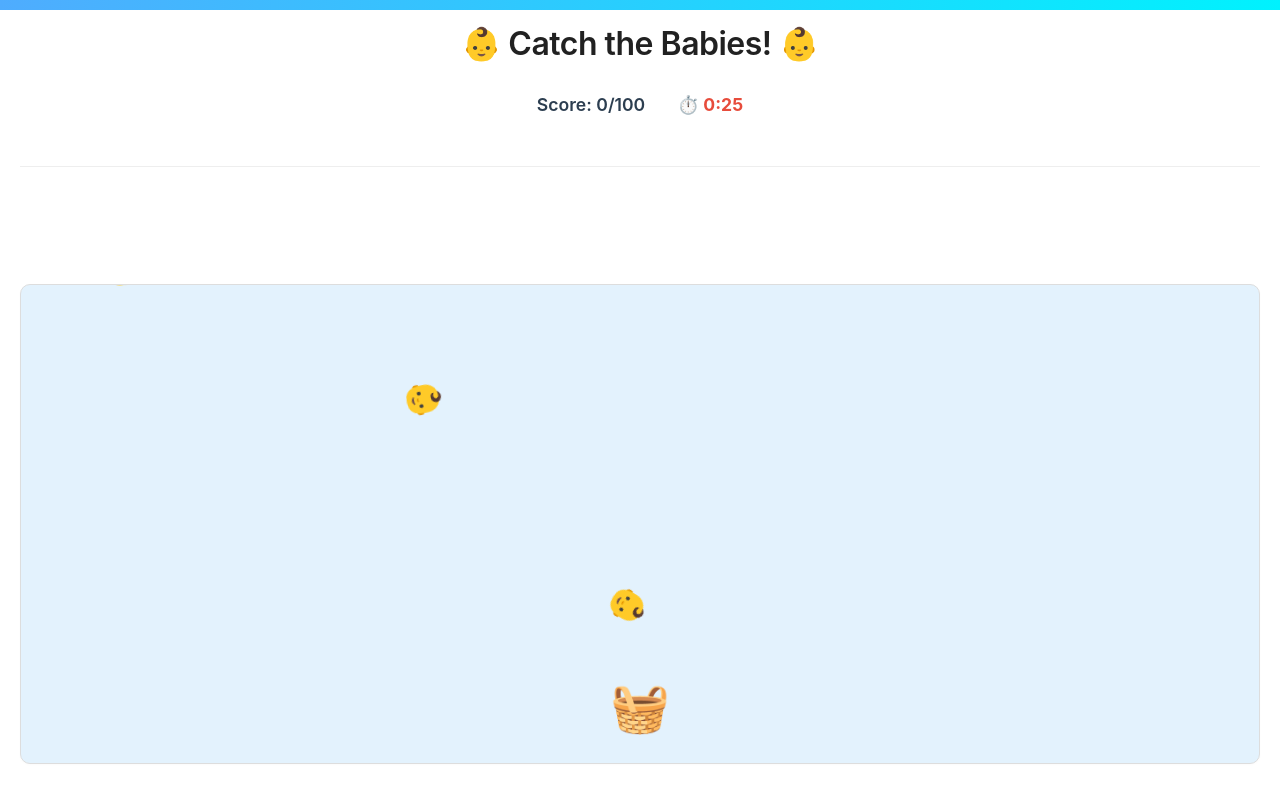
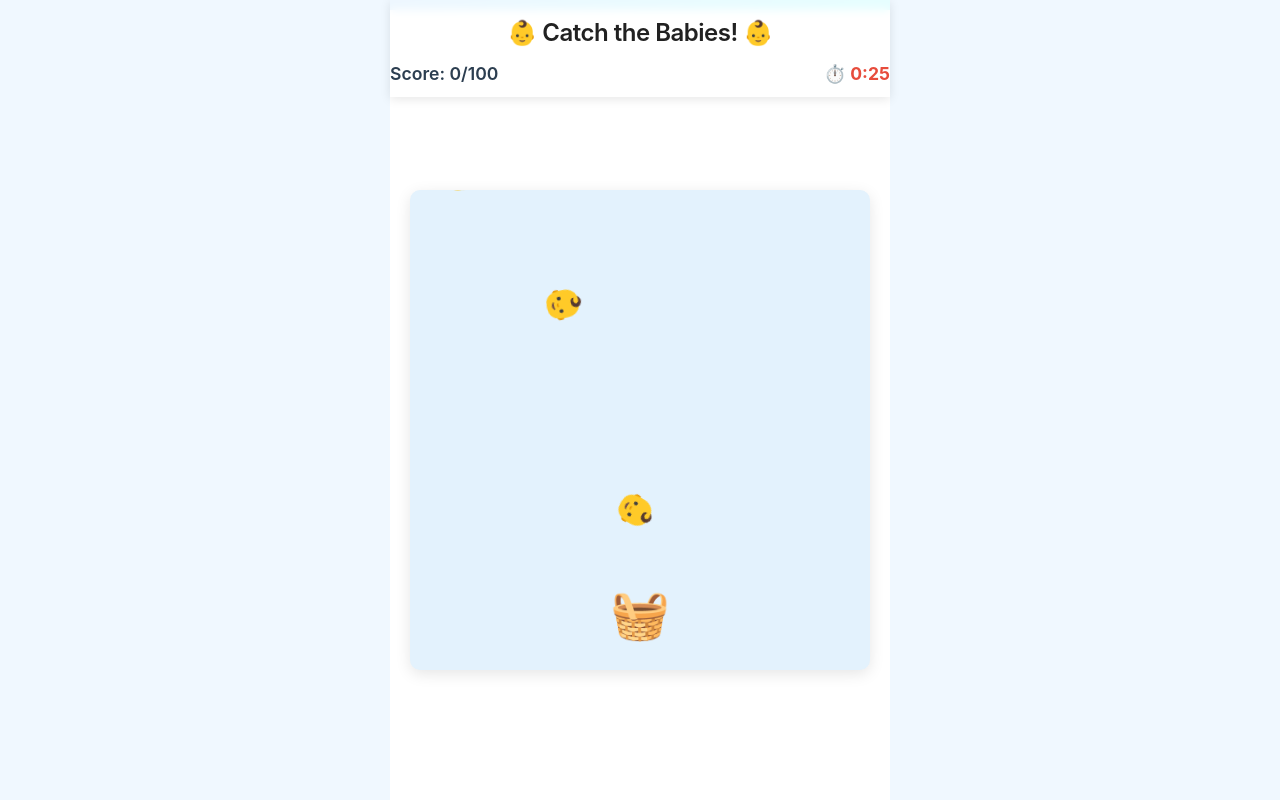
Before and after one commit to francisvac/babygame, a plain HTML site: page index.html in a window 1280 px wide. Drawn offline with Linux system fonts and the light colour scheme.

Commit message:
change size

```diff
--- a/styles.css
+++ b/styles.css
@@ -126,27 +126,34 @@ body {
 }
 
 .game-header {
-    margin-bottom: 2.5rem;
-    padding-bottom: 1.5rem;
-    border-bottom: 1px solid var(--border-color);
+    text-align: center;
+    margin-bottom: 0;
+    padding: 10px 0;
+    position: absolute;
+    top: 0;
+    left: 0;
+    right: 0;
+    z-index: 10;
+    background: rgba(255, 255, 255, 0.9);
+    backdrop-filter: blur(5px);
+    box-shadow: 0 2px 10px rgba(0, 0, 0, 0.1);
 }
 
 h1 {
     color: var(--primary-text);
-    margin: 0 0 1.5rem 0;
-    font-size: 2rem;
+    margin: 0;
+    font-size: 1.5rem;
     font-weight: 600;
     letter-spacing: -0.5px;
+    padding: 5px 0;
 }
 
 .game-stats {
     display: flex;
-    justify-content: center;
-    gap: 2rem;
-    margin: 1.5rem 0;
-    font-size: 1.1rem;
-    color: var(--secondary-text);
-    font-weight: 500;
+    justify-content: space-between;
+    margin-top: 5px;
+    font-size: 0.9rem;
+    color: var(--gray-700);
 }
 
 .game-stats p {
@@ -318,29 +325,28 @@ button.large, .btn.large {
 /* Basket styling */
 .game-container {
     width: 100%;
-    height: 100%;
-    margin: 0;
-    padding: 20px;
-    text-align: center;
+    max-width: 500px;
+    margin: 0 auto;
+    padding: 0 20px 20px;
+    box-sizing: border-box;
     position: relative;
-    background: var(--system-bg);
+    height: 100vh;
     display: flex;
     flex-direction: column;
-    justify-content: space-between;
+    justify-content: center;
+    padding-top: 80px;
 }
 
 #game-area {
     position: relative;
+    background-color: #f0f0f0;
+    border-radius: 10px;
+    overflow: hidden;
+    box-shadow: 0 4px 15px rgba(0, 0, 0, 0.1);
     width: 100%;
-    height: 65vh;
-    max-height: 600px;
-    margin: 2rem auto;
-    overflow: hidden;
-    background: #f7f7f7;
-    border-radius: 12px;
-    border: 1px solid #ddd;
-    touch-action: none;
-    box-shadow: 0 1px 3px rgba(0, 0, 0, 0.02);
+    aspect-ratio: 3/4;
+    max-height: 70vh;
+    margin: 0 auto;
 }
 
 #basket:active {
```
